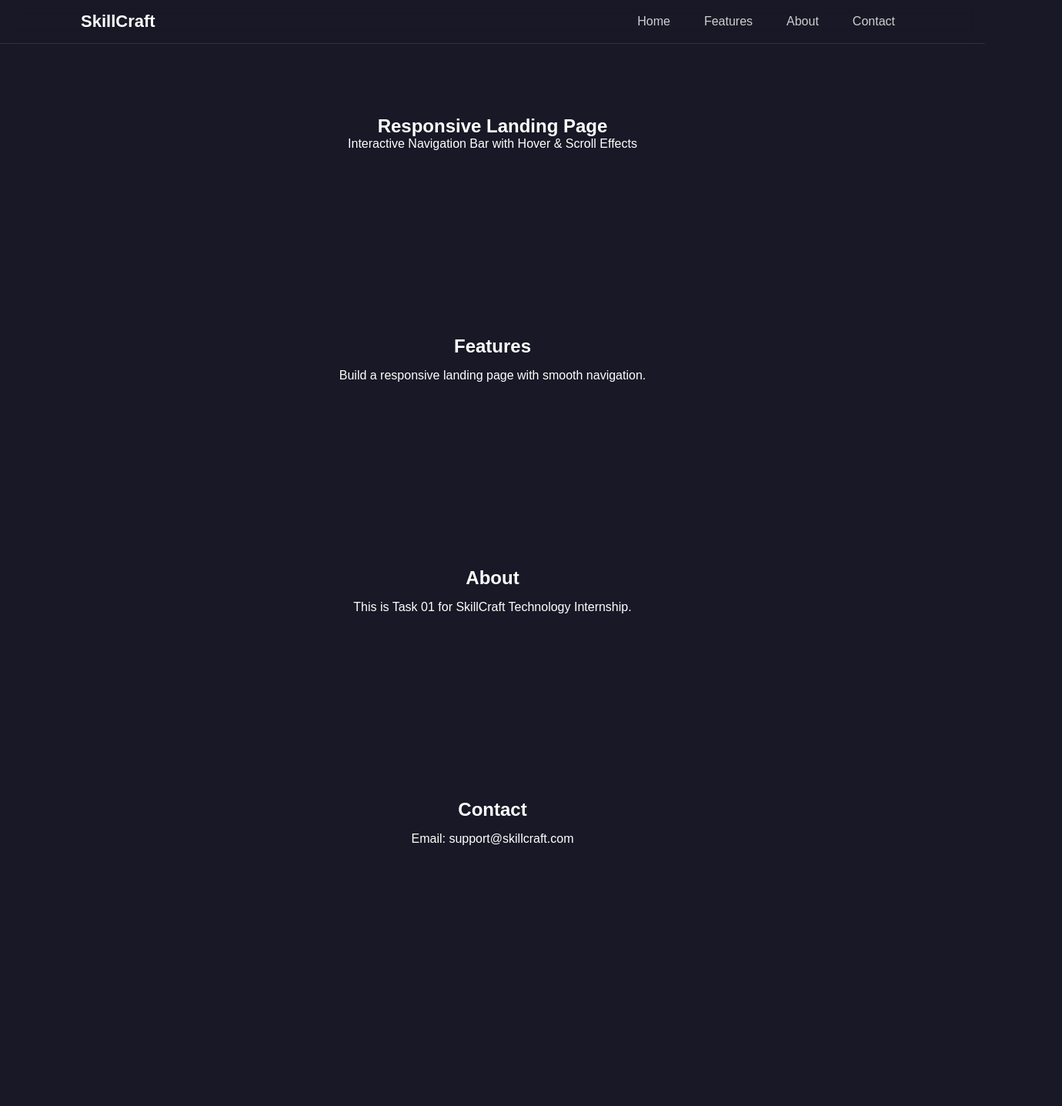
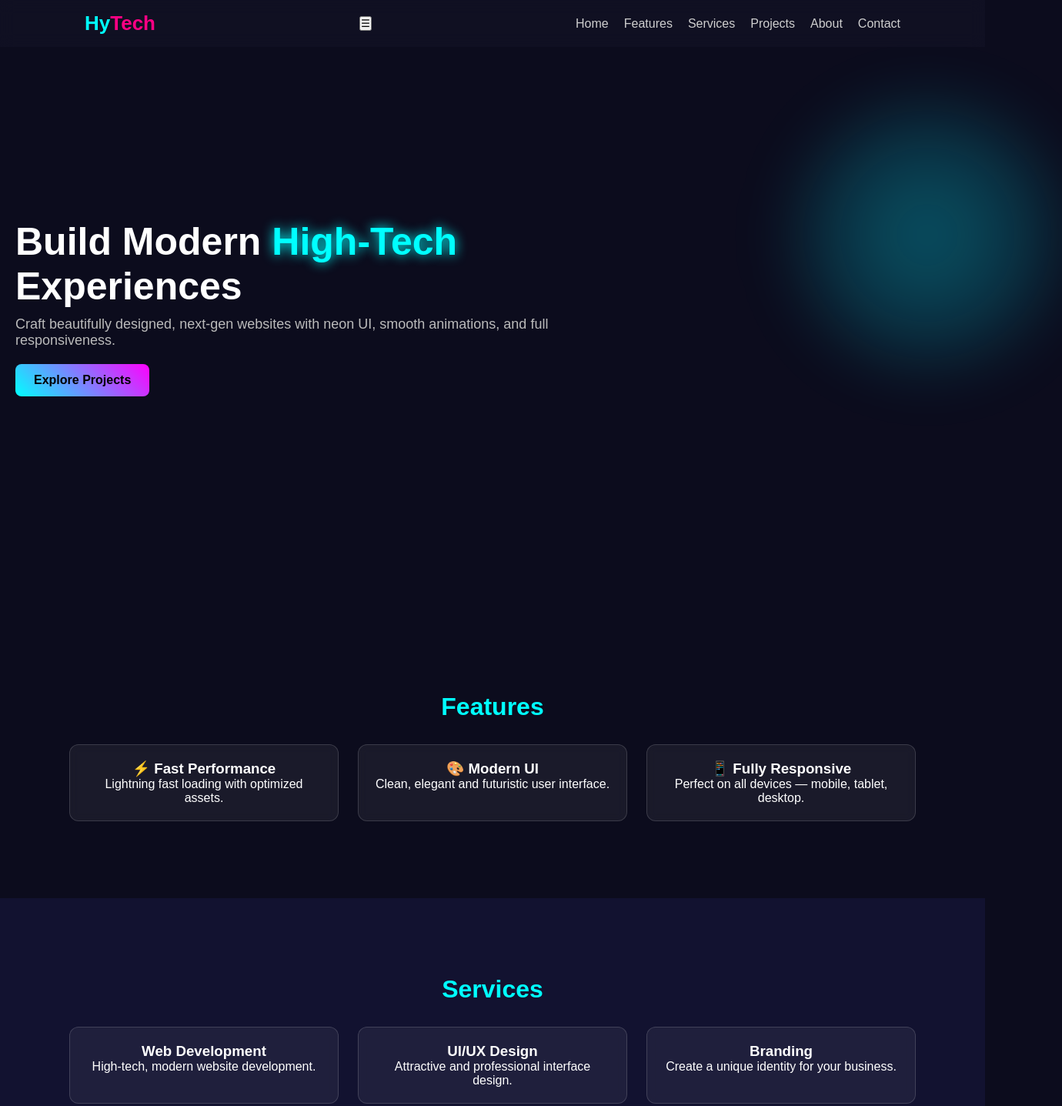
Before and after one commit to shrayaashok/SCT_WD_1, a plain HTML site: page index.html in a window 1280 px wide. Shown: the top 1437 px of the page at 77% size, 1380 px wide, since content can reach past the window. Before the commit the page ends 1219 px from the top, so only its background shows below. Drawn offline with Linux system fonts and the light colour scheme.

Commit message:
Updated UI with modern design

```diff
--- a/css/styles.css
+++ b/css/styles.css
@@ -1,4 +1,4 @@
-/* BASIC RESET */
+/* RESET */
 * {
     margin: 0;
     padding: 0;
@@ -7,111 +7,167 @@
 
 body {
     font-family: Arial, sans-serif;
-    background: #181826;
+    background: #0c0c1d;
     color: white;
+    overflow-x: hidden;
 }
 
 /* NAVBAR */
 header {
     position: fixed;
+    width: 100%;
     top: 0;
-    width: 100%;
-    background: rgba(24, 24, 38, 0.5);
+    background: rgba(20, 20, 40, 0.5);
     backdrop-filter: blur(10px);
-    border-bottom: 1px solid rgba(255, 255, 255, 0.1);
+    padding: 15px 0;
     z-index: 1000;
-    transition: background 0.3s ease;
 }
 
-header.scrolled {
-    background: white;
+.logo {
+    font-size: 26px;
+    font-weight: bold;
+    color: cyan;
+    text-decoration: none;
 }
 
-header.scrolled .logo,
-header.scrolled .nav-link {
-    color: black;
+.logo span {
+    color: #ff0084;
 }
 
-/* NAV CONTAINER */
-.container {
-    max-width: 1100px;
-    margin: auto;
-    padding: 15px;
+.nav {
     display: flex;
     justify-content: space-between;
     align-items: center;
+    max-width: 1100px;
+    margin: auto;
+    padding: 0 20px;
 }
 
-.logo {
-    font-size: 22px;
-    font-weight: bold;
-    color: white;
-    text-decoration: none;
-}
-
-/* NAV LIST */
 .nav-list {
-    list-style: none;
     display: flex;
     gap: 20px;
+    list-style: none;
 }
 
 .nav-link {
+    color: #cfcfcf;
     text-decoration: none;
-    color: #d0d0d0;
-    padding: 8px 12px;
-    border-radius: 5px;
+    font-size: 16px;
     transition: 0.3s;
 }
 
 .nav-link:hover {
-    background: #2dd4bf;
-    color: black;
+    color: cyan;
 }
 
-/* MOBILE TOGGLE */
-.nav-toggle {
-    display: none;
-    font-size: 24px;
-    background: none;
-    border: none;
-    color: white;
-    cursor: pointer;
+/* HERO */
+.hero {
+    height: 100vh;
+    display: flex;
+    flex-direction: column;
+    justify-content: center;
+    padding: 0 20px;
+    position: relative;
 }
 
-/* MOBILE RESPONSIVE */
-@media (max-width: 768px) {
-    .nav-list {
-        position: absolute;
-        right: 20px;
-        top: 70px;
-        flex-direction: column;
-        background: rgba(255, 255, 255, 0.1);
-        padding: 15px;
-        gap: 10px;
-        display: none;
-        border-radius: 8px;
-    }
-
-    .nav-list.active {
-        display: block;
-    }
-
-    .nav-toggle {
-        display: block;
-    }
+.hero-content {
+    max-width: 700px;
 }
 
-/* SECTIONS */
+.hero h1 {
+    font-size: 50px;
+    color: white;
+}
+
+.hero h1 span {
+    color: cyan;
+    text-shadow: 0 0 15px cyan;
+}
+
+.hero p {
+    margin-top: 10px;
+    font-size: 18px;
+    color: #bbb;
+}
+
+.btn {
+    display: inline-block;
+    margin-top: 20px;
+    padding: 12px 24px;
+    background: linear-gradient(45deg, cyan, #ff00ff);
+    border-radius: 8px;
+    color: black;
+    font-weight: bold;
+    text-decoration: none;
+    transition: 0.3s;
+}
+
+.btn:hover {
+    transform: scale(1.05);
+}
+
+/* GLOW background */
+.glow-circle {
+    position: absolute;
+    right: -100px;
+    top: 20%;
+    width: 350px;
+    height: 350px;
+    background: radial-gradient(circle, #00eaff55, transparent);
+    border-radius: 50%;
+    filter: blur(40px);
+    animation: float 5s infinite alternate;
+}
+
+@keyframes float {
+    from { transform: translateY(0); }
+    to { transform: translateY(-30px); }
+}
+
+/* SECTION STYLE */
 .section {
-    padding: 120px 20px;
+    padding: 100px 20px;
     text-align: center;
 }
 
-.home {
-    padding-top: 150px;
+.section-title {
+    font-size: 32px;
+    margin-bottom: 30px;
+    color: cyan;
 }
 
-.section h2 {
-    margin-bottom: 15px;
+/* FEATURES GRID */
+.features-grid, .services-grid, .projects-grid {
+    display: grid;
+    gap: 25px;
+    max-width: 1100px;
+    margin: auto;
+    grid-template-columns: repeat(auto-fit, minmax(250px, 1fr));
 }
+
+.feature-card, .service-card, .project-card {
+    background: rgba(255, 255, 255, 0.06);
+    border: 1px solid rgba(255,255,255,0.15);
+    padding: 20px;
+    border-radius: 12px;
+    backdrop-filter: blur(6px);
+    transition: 0.3s;
+}
+
+.feature-card:hover, .service-card:hover, .project-card:hover {
+    transform: translateY(-8px);
+    border-color: cyan;
+}
+
+/* PROJECT IMAGE */
+.project-img {
+    height: 130px;
+    background: linear-gradient(45deg, #00ffd5, #ff00ff);
+    border-radius: 12px;
+    margin-bottom: 10px;
+}
+
+/* ALTERNATE BACKGROUND */
+.alt {
+    background: #121230;
+}
--- a/index.html
+++ b/index.html
@@ -3,49 +3,123 @@
 <head>
     <meta charset="UTF-8" />
     <meta name="viewport" content="width=device-width, initial-scale=1.0" />
-    <title>Responsive Landing Page</title>
+    <title>HyTech Landing Page</title>
     <link rel="stylesheet" href="css/styles.css" />
 </head>
 <body>
 
-    <!-- HEADER / NAVBAR -->
+    <!-- NAVBAR -->
     <header id="header">
         <nav class="nav container">
-            <a href="#" class="logo">SkillCraft</a>
+            <a href="#" class="logo">Hy<span>Tech</span></a>
 
             <button class="nav-toggle" id="nav-toggle">☰</button>
 
             <ul class="nav-list" id="nav-list">
                 <li><a href="#home" class="nav-link">Home</a></li>
                 <li><a href="#features" class="nav-link">Features</a></li>
+                <li><a href="#services" class="nav-link">Services</a></li>
+                <li><a href="#projects" class="nav-link">Projects</a></li>
                 <li><a href="#about" class="nav-link">About</a></li>
                 <li><a href="#contact" class="nav-link">Contact</a></li>
             </ul>
         </nav>
     </header>
 
-    <!-- HOME SECTION -->
-    <section id="home" class="section home">
-        <h1>Responsive Landing Page</h1>
-        <p>Interactive Navigation Bar with Hover & Scroll Effects</p>
+    <!-- HERO SECTION -->
+    <section id="home" class="hero">
+        <div class="hero-content">
+            <h1>Build Modern <span>High-Tech</span> Experiences</h1>
+            <p>Craft beautifully designed, next-gen websites with neon UI, smooth animations, and full responsiveness.</p>
+
+            <a href="#projects" class="btn">Explore Projects</a>
+        </div>
+
+        <div class="glow-circle"></div>
     </section>
 
     <!-- FEATURES -->
     <section id="features" class="section">
-        <h2>Features</h2>
-        <p>Build a responsive landing page with smooth navigation.</p>
+        <h2 class="section-title">Features</h2>
+
+        <div class="features-grid">
+            <div class="feature-card">
+                <h3>⚡ Fast Performance</h3>
+                <p>Lightning fast loading with optimized assets.</p>
+            </div>
+
+            <div class="feature-card">
+                <h3>🎨 Modern UI</h3>
+                <p>Clean, elegant and futuristic user interface.</p>
+            </div>
+
+            <div class="feature-card">
+                <h3>📱 Fully Responsive</h3>
+                <p>Perfect on all devices — mobile, tablet, desktop.</p>
+            </div>
+        </div>
+    </section>
+
+    <!-- SERVICES -->
+    <section id="services" class="section alt">
+        <h2 class="section-title">Services</h2>
+        <div class="services-grid">
+
+            <div class="service-card">
+                <h3>Web Development</h3>
+                <p>High-tech, modern website development.</p>
+            </div>
+
+            <div class="service-card">
+                <h3>UI/UX Design</h3>
+                <p>Attractive and professional interface design.</p>
+            </div>
+
+            <div class="service-card">
+                <h3>Branding</h3>
+                <p>Create a unique identity for your business.</p>
+            </div>
+
+        </div>
+    </section>
+
+    <!-- PROJECTS -->
+    <section id="projects" class="section">
+        <h2 class="section-title">Projects</h2>
+
+        <div class="projects-grid">
+
+            <div class="project-card">
+                <div class="project-img"></div>
+                <h3>Portfolio Website</h3>
+            </div>
+
+            <div class="project-card">
+                <div class="project-img"></div>
+                <h3>Landing Page</h3>
+            </div>
+
+            <div class="project-card">
+                <div class="project-img"></div>
+                <h3>Product UI</h3>
+            </div>
+
+        </div>
     </section>
 
     <!-- ABOUT -->
-    <section id="about" class="section">
-        <h2>About</h2>
-        <p>This is Task 01 for SkillCraft Technology Internship.</p>
+    <section id="about" class="section alt">
+        <h2 class="section-title">About</h2>
+        <p class="about-text">
+            We create visually stunning, high-tech digital experiences with modern animations,
+            glassmorphism UI, and full responsiveness.
+        </p>
     </section>
 
     <!-- CONTACT -->
     <section id="contact" class="section">
-        <h2>Contact</h2>
-        <p>Email: support@skillcraft.com</p>
+        <h2 class="section-title">Contact</h2>
+        <p>Email: <strong>support@hytech.com</strong></p>
     </section>
 
     <script src="js/main.js"></script>
--- a/js/main.js
+++ b/js/main.js
@@ -1,18 +1,6 @@
-// MOBILE MENU TOGGLE
 const toggle = document.getElementById("nav-toggle");
 const navList = document.getElementById("nav-list");
 
 toggle.addEventListener("click", () => {
     navList.classList.toggle("active");
 });
-
-// NAVBAR CHANGE ON SCROLL
-const header = document.getElementById("header");
-
-window.addEventListener("scroll", () => {
-    if (window.scrollY > 20) {
-        header.classList.add("scrolled");
-    } else {
-        header.classList.remove("scrolled");
-    }
-});
```
